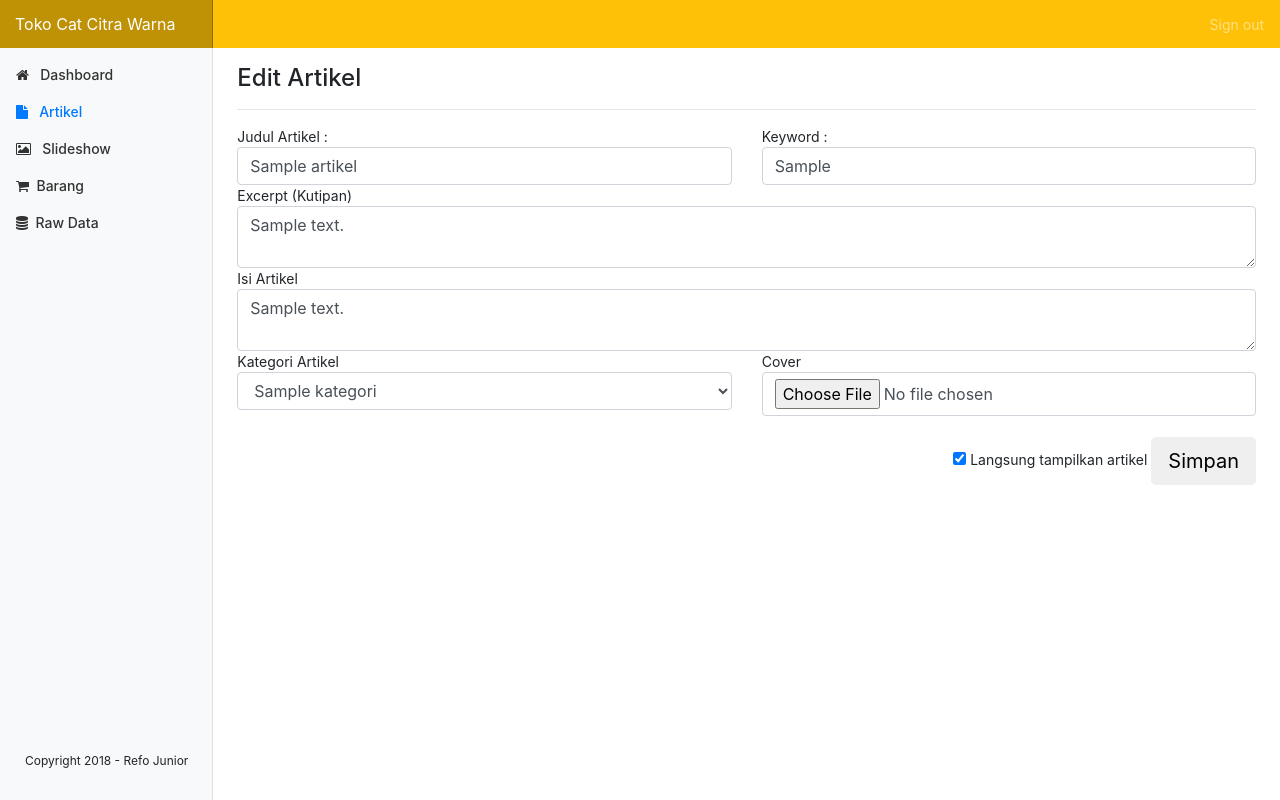
After one commit to NaufalRivaldi/citrawarna, a CodeIgniter app: page /citrawarna/index.php/crud/artikel_edit/1 in a window 1280 px wide. The commit adds this page. Run offline with CodeIgniter, Linux system fonts and the light colour scheme; tables that the repository leaves empty or names only in its code hold one stand-in row (values such as "Sample post"); some libraries are stand-ins or nearby versions.

Commit message:
crud article done

```diff
--- /dev/null
+++ b/application/controllers/Crud.php
@@ -0,0 +1,81 @@
+<?php defined('BASEPATH') or exit('No direct script access allowed!');
+
+class Crud extends CI_Controller
+{
+	public function __construct(){
+		parent::__construct();
+		$this->load->model('login_model');
+		$this->load->model('backend_model', 'backend');
+	}
+
+	public function index(){
+		redirect('backend/artikel');
+	}
+
+	public function artikel(){
+		$this->login_model->cek_login();
+
+		$laman = [
+			'content' => 'backend/artikel/form',
+			'title' => 'Add Artikel',
+			'menu' => 2,
+			'form_action' => 'crud/artikel'
+		];
+
+		if(!$_POST){
+			$laman['input'] = (array) $this->backend->defaultArtikel('img');
+		} else {
+			$upload = $this->backend->upload_cover();
+
+		    if($upload['result'] == "success"){
+		    	$this->backend->insert_artikel($upload);
+		    	$resize = $this->backend->do_resize('img', "./upload/artikel/".$upload['file']['file_name']);
+		    	//print_r($upload['file']['file_name']);
+		        $this->session->set_flashdata('success', 'Data artikel berhasil ditambah');
+		        redirect('backend/artikel');
+		    }else{
+		        $this->session->set_flashdata('danger', 'Terjadi kesalahan saat menyimpan data');
+		        redirect('backend/artikel');
+		    }
+
+		}
+
+		$this->load->view('backend/template', $laman);
+	}
+
+	public function artikel_edit($id_artikel){
+		$laman = [
+			'content' => 'backend/artikel/form',
+			'title' => 'Edit Artikel',
+			'menu' => 2,
+			'form_action' => 'crud/artikel_edit/'.$id_artikel
+		];
+
+		$laman['input'] = $this->backend->row_artikel($id_artikel);
+		if($_POST){
+			$upload = $this->backend->upload_cover();
+			//kalau ada gambar cover dirubah
+			if($upload['result'] == "success"){
+		    	$this->backend->update_artikel($id_artikel, $upload);
+		    	$resize = $this->backend->do_resize('img', "./upload/artikel/".$upload['file']['file_name']);
+		        $this->session->set_flashdata('success', 'Data artikel berhasil diedit');
+		        redirect('backend/artikel');
+		    }else{
+		    	$data = $this->input->post();
+		    	$this->backend->update_artikel_without_image($id_artikel, $data);
+		        $this->session->set_flashdata('success', 'Data artikel berhasil diedit');
+		        redirect('backend/artikel');
+		    }
+		}
+
+		$this->load->view('backend/template', $laman);
+	}
+
+	public function artikel_hapus($id_artikel){
+		$this->backend->change_stat($id_artikel);
+		$this->session->set_flashdata("success", "Data berhasil dihapus");
+		redirect('backend/artikel');
+	}
+}
+
+ ?>
--- a/application/models/Backend_model.php
+++ b/application/models/Backend_model.php
@@ -3,12 +3,12 @@
 class Backend_model extends CI_Model
 {
 	public function get_artikel(){
-		return $this->db->join('kategori', 'kategori.id_kategori = artikel.id_kategori')->get('artikel')->result_array();
+		return $this->db->join('kategori', 'kategori.id_kategori = artikel.id_kategori')->where('stat', 1)->get('artikel')->result_array();
 	}
 
 	public function defaultArtikel(){
 		return [
-			'tanggal' => date('Y-m-d H:i:s'),
+			'tanggal' => '',
 			'judul' => '',
 			'link' => '',
 			'keyword' => '',
@@ -19,6 +19,93 @@ class Backend_model extends CI_Model
 			'stat' => '',
 		];
 	}
+
+	public function upload_cover(){
+		$config['upload_path'] = './upload/artikel/';
+		$config['allowed_types'] = 'jpg|jpeg|png';
+		$config['remove_space'] = true;
+
+		$this->load->library('upload', $config);
+
+		if(!$this->upload->do_upload('img')){
+			$return = array('result' => 'failed', 'file' => '', 'error' => $this->upload->display_errors());
+      		return $return;
+		} else {
+			$return = array('result' => 'success', 'file' => $this->upload->data(), 'error' => '');
+      		return $return;
+		}
+	}
+
+	public function insert_artikel($upload){
+		$data = array(
+			'tanggal' => $this->input->post('tanggal'),
+			'judul' => $this->input->post('judul'),
+			'link' => strtolower(str_replace(" ", "-", $this->input->post('judul'))),
+			'keyword' => $this->input->post('keyword'),
+			'excerpt' => $this->input->post('excerpt'),
+			'isi' => $this->input->post('isi'),
+			'id_kategori' => $this->input->post('id_kategori'),
+			'img' => $upload['file']['file_name'],
+			'stat' => $this->input->post('stat'),
+			);
+
+		$this->db->insert('artikel', $data);
+	}
+
+	public function do_resize($field, $source_path){
+		$config = [
+			'image_library' => 'gd2',
+			'source_image' => $source_path,
+			'new_image' => './upload/artikel/thumbs/',
+			'maintain_ratio' => true,
+			'width' => 200
+		];
+		$this->load->library('image_lib', $config);
+		if($this->image_lib->resize()){
+			return true;
+		} else {
+			return false;
+		}
+	}
+
+	public function row_artikel($id_artikel){
+		return $this->db->where('id_artikel', $id_artikel)->get('artikel')->row_array();
+	}
+
+	public function update_artikel($id_artikel, $upload){
+		$data = array(
+			'tanggal' => $this->input->post('tanggal'),
+			'judul' => $this->input->post('judul'),
+			'link' => strtolower(str_replace(" ", "-", $this->input->post('judul'))),
+			'keyword' => $this->input->post('keyword'),
+			'excerpt' => $this->input->post('excerpt'),
+			'isi' => $this->input->post('isi'),
+			'id_kategori' => $this->input->post('id_kategori'),
+			'img' => $upload['file']['file_name'],
+			'stat' => $this->input->post('stat'),
+			);
+
+		$this->db->where('id_artikel', $id_artikel);
+		$this->db->update('artikel', $data);
+	}
+
+	public function update_artikel_without_image($id_artikel, $data){
+		$data = array(
+			'tanggal' => $this->input->post('tanggal'),
+			'judul' => $this->input->post('judul'),
+			'link' => strtolower(str_replace(" ", "-", $this->input->post('judul'))),
+			'keyword' => $this->input->post('keyword'),
+			'excerpt' => $this->input->post('excerpt'),
+			'isi' => $this->input->post('isi'),
+			'id_kategori' => $this->input->post('id_kategori'),
+			'stat' => $this->input->post('stat'),
+			);
+		return $this->db->where('id_artikel', $id_artikel)->update('artikel', $data);
+	}
+
+	public function change_stat($id_artikel){
+		return $this->db->set('stat', 0)->where('id_artikel', $id_artikel)->update('artikel');
+	}
 }
 
  ?>
--- a/application/views/backend/artikel/form.php
+++ b/application/views/backend/artikel/form.php
@@ -1,22 +1,23 @@
-<h4>Tambah Data Artikel</h4>
+<h4><?= $title ?></h4>
 <hr>
-<form action="<?= base_url('add/artikel') ?>" method="post" enctype="multipart/form-data">
+<form action="<?= base_url($form_action) ?>" method="post" enctype="multipart/form-data">
 	<div class="row">
+		<input type="hidden" name="tanggal" value="<?= date('Y-m-d H:i:s') ?>">
 		<div class="col-md-6">
 			Judul Artikel :
-			<input type="text" class="form-control" name="judul" value="<?= $input['judul'] ?>">
+			<input type="text" class="form-control" name="judul" value="<?= $input['judul'] ?>" required>
 		</div>
 		<div class="col-md-6">
 			Keyword :
-			<input type="text" class="form-control" name="keyword" value="<?= $input['keyword'] ?>">
+			<input type="text" class="form-control" name="keyword" value="<?= $input['keyword'] ?>" required>
 		</div>
 		<div class="col-md-12">
 			Excerpt (Kutipan)
-			<textarea name="excerpt" class="form-control"><?= $input['excerpt'] ?></textarea>
+			<textarea name="excerpt" class="form-control" required><?= $input['excerpt'] ?></textarea>
 		</div>
 		<div class="col-md-12">
 			Isi Artikel
-			<textarea name="isi" class="form-control"><?= $input['isi'] ?></textarea>
+			<textarea name="isi" class="form-control" required><?= $input['isi'] ?></textarea>
 		</div>
 		<div class="col-md-6">
 			Kategori Artikel
@@ -24,13 +25,13 @@
 		</div>
 		<div class="col-md-6">
 			Cover
-			<input type="file" class="form-control" name="keyword">
+			<input type="file" class="form-control" name="img">
 		</div>
 
 		<div class="col-md-12" align="right">
 		<br>
-			<input type="checkbox" value="1" name="stat" checked="true"> Langsung tampilkan artikel
-			<input type="submit" class="btn btn-lg" value="Simpan" name="simpan">
+			<input type="checkbox" name="stat" checked="true" value="1"> Langsung tampilkan artikel
+			<input type="submit" class="btn btn-lg" value="Simpan">
 		</div>
 	</div>
 </form>
--- a/application/views/backend/layout/header.php
+++ b/application/views/backend/layout/header.php
@@ -16,6 +16,8 @@
     <link rel="stylesheet" href="<?= base_url('assets/font-awesome/css/font-awesome.min.css') ?>">
     <!-- CKEDITOR -->
     <script src="<?= base_url('assets/ckeditor/ckeditor.js') ?>"></script>
+    <script src="<?= base_url('assets/js/jquery-3.2.1.min.js') ?>"></script>
+    <script src="<?= base_url('assets/js/bootstrap.min.js') ?>"></script>
   </head>
 
   <body>
```
Also changed, not shown: application/controllers/Add.php (deleted, +0 -31 lines), application/views/backend/artikel/index.php (+30 -2 lines), upload/artikel/1.jpg (added), upload/artikel/1r.png (added), upload/artikel/Angular_full_color_logo_svg.png (added), upload/artikel/thumbs/1.jpg (added), upload/artikel/thumbs/1r.png (added), upload/artikel/thumbs/Angular_full_color_logo_svg.png (added), upload/artikel/thumbs/null.jpg (added), upload/artikel/thumbs/wkwk.jpeg (added), upload/artikel/wkwk.jpeg (added).
